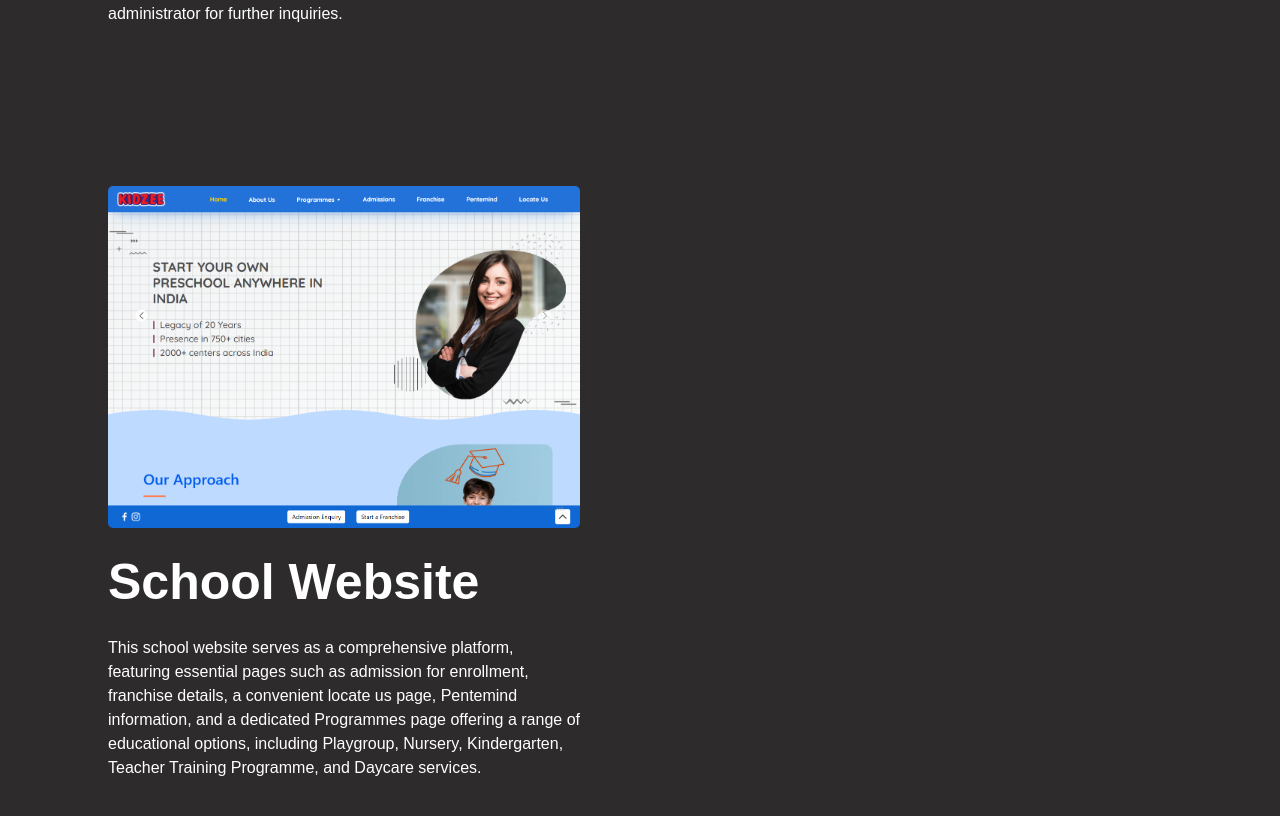
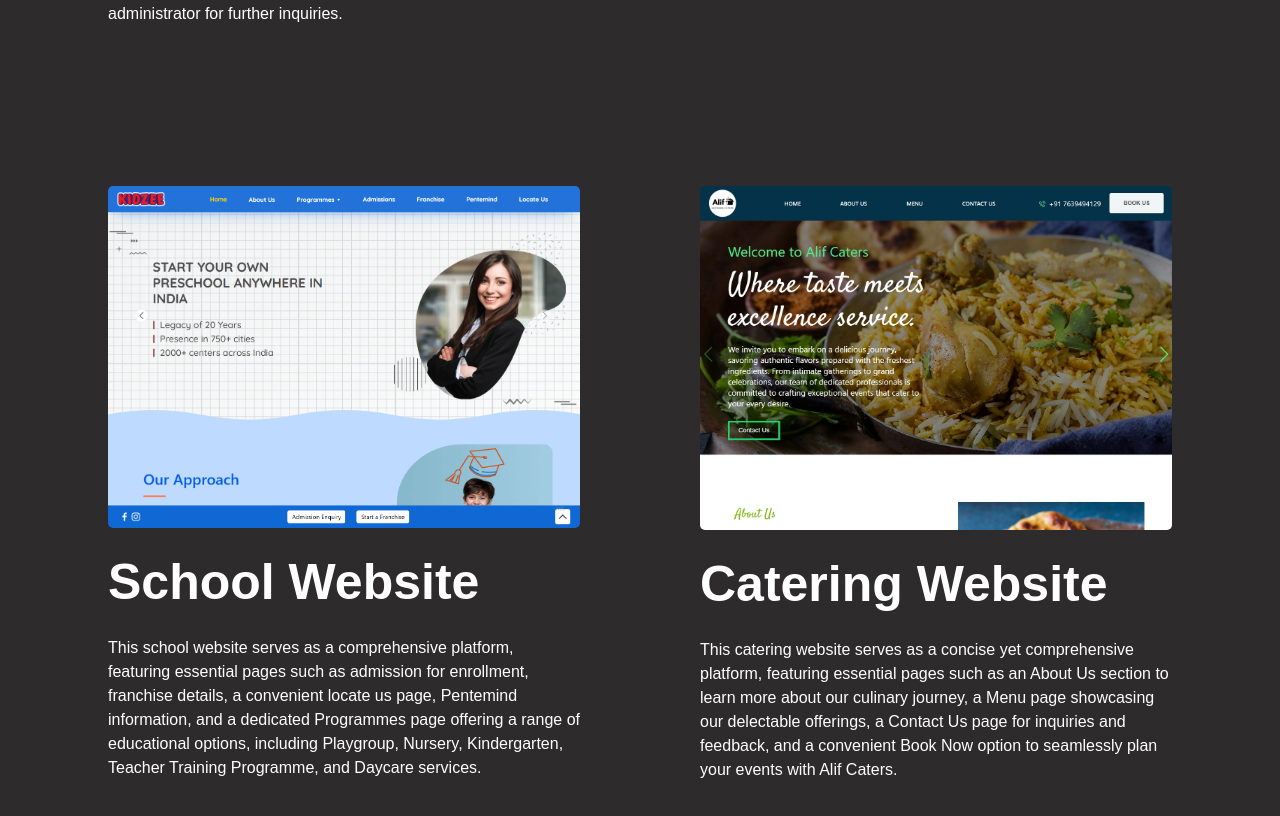
Before and after one commit to IjaasAhamed/MyPortfolio, a React (Create React App) app: page / in a window 1280 px wide. Shown: the part 2505-3321 px from the top of the page. Built offline with nearby package versions, Linux system fonts and the light colour scheme.

Commit message:
Added new Project and updated Resume.

```diff
--- a/src/App.css
+++ b/src/App.css
@@ -33,7 +33,7 @@
   top: 0;
   left: 0;
   right: 0;
-  background-color: #000000e3;
+  background-color: #232121e3;
   /* Adjust the background color as needed */
   box-shadow: 0 0 10px rgba(0, 0, 0, 0.1);
   /* Add a subtle box shadow */
--- a/src/App.js
+++ b/src/App.js
@@ -22,6 +22,7 @@ import skillImg8 from './img/mysql.webp';
 import stina from './img/stina.webp';
 import finance from './img/finance.webp';
 import Kidzee from './img/kidzee.png';
+import alif from './img/alif.jpeg';
 import Typewriter from './Typewriter.js';
 import Loader from './Loader';
 import { Fade, Zoom } from 'react-awesome-reveal';
@@ -198,7 +199,7 @@ function App() {
           </div>
           <div className='pb-5 text-center'>
             <ScrollLink to="contactsec" spy={true} smooth={true} duration={500} className='btntrans mx-4'>Let's Talk</ScrollLink>
-            <a href="https://drive.google.com/file/d/16vUMqMRZLtt8fTS8pUyXerdNnczS0rF0/view" className='btntrans'>
+            <a target="_blank" rel="noopener noreferrer" href="https://drive.google.com/file/d/1FZKDnfBNiMgsElwMOKspknaqiU26GG-q/view" className='btntrans'>
               Download CV
             </a>
           </div>
@@ -234,6 +235,16 @@ function App() {
                 <img src={Kidzee} alt='Project 2' className='projectImg img-fluid' />
                 <h1 className='txtclr my-4 bigfn spclfn1'>School Website</h1>
                 <p className='txtclr'>This school website serves as a comprehensive platform, featuring essential pages such as admission for enrollment, franchise details, a convenient locate us page, Pentemind information, and a dedicated Programmes page offering a range of educational options, including Playgroup, Nursery, Kindergarten, Teacher Training Programme, and Daycare services.</p>
+                {/* <Link to="/notfound">
+              <button className='btntrans mb-5'>View Project</button>
+            </Link> */}
+              </div>
+            </div>
+            <div className='project col-lg-6 col-sm-12 mb-4'>
+              <div className='divpad'>
+                <img src={alif} alt='Project 2' className='projectImg img-fluid' />
+                <h1 className='txtclr my-4 bigfn spclfn1'>Catering Website</h1>
+                <p className='txtclr'>This catering website serves as a concise yet comprehensive platform, featuring essential pages such as an About Us section to learn more about our culinary journey, a Menu page showcasing our delectable offerings, a Contact Us page for inquiries and feedback, and a convenient Book Now option to seamlessly plan your events with Alif Caters.</p>
                 {/* <Link to="/notfound">
               <button className='btntrans mb-5'>View Project</button>
             </Link> */}
```
Also changed, not shown: src/img/alif.jpeg (added).
